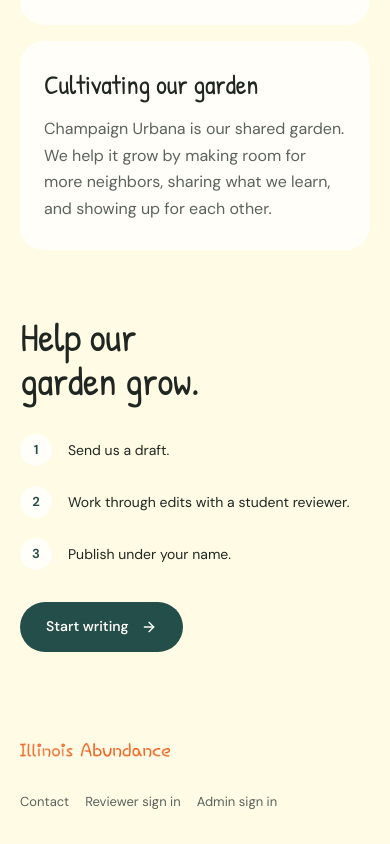
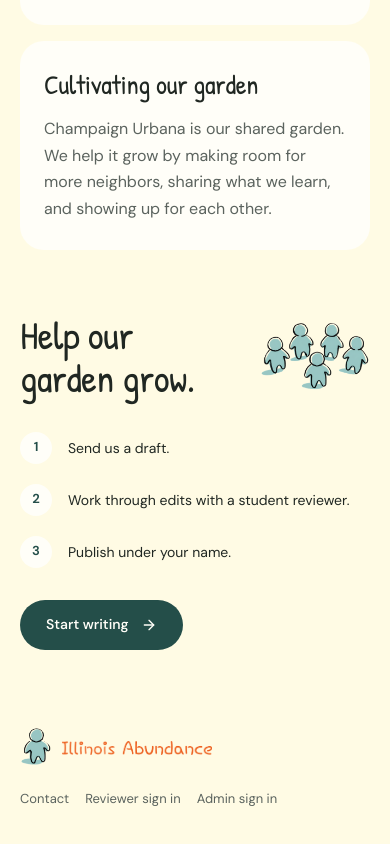
Before and after one commit to bhnsadhu/illinois-abundance, a Next.js app: page /about in a window 390 px wide. Shown: the part 967-1811 px from the top of the page. Built offline with nearby package versions, Linux system fonts and the light colour scheme; no server answers; the database is empty.

Commit message:
Carry the logo people through community and writing pages

```diff
--- a/src/app/about/page.tsx
+++ b/src/app/about/page.tsx
@@ -1,6 +1,7 @@
 import type { Metadata } from 'next';
 import Image from 'next/image';
 import { Reveal } from '@/components/reveal';
+import { BrandPeople } from '@/components/brand-people';
 import Link from 'next/link';
 import { ArrowRight, ArrowUpRight } from '@/components/icons';
 import { getSiteContent } from '@/lib/site-content';
@@ -12,6 +13,6 @@ export default async function AboutPage() {
   return <div className="container about-page">
     <header className="about-hero"><div><h1>{content.about.title}</h1><p>{content.about.intro}</p><a className="text-link" href={content.about.socialHref} target="_blank" rel="noopener noreferrer">{content.about.socialLabel} <ArrowUpRight size={16}/><span className="sr-only"> (opens in a new tab)</span></a></div>{content.about.imageUrl&&<div className="about-hero-art"><Image src={content.about.imageUrl} width={800} height={560} alt={content.about.imageAlt} unoptimized loading="eager" sizes="(max-width: 767px) 100vw, 50vw"/></div>}</header>
     <div className="about-sections">{content.about.sections.map(section => <Reveal key={section.title} className="about-section"><h2>{section.title}</h2><p>{section.body}</p></Reveal>)}</div>
-    <Reveal className="about-write"><div><h2>{content.about.writeTitle}</h2></div><div><ol>{content.about.steps.map(step => <li key={step.text}>{step.text}</li>)}</ol><Link className="button" href="/write">{content.about.writeLinkLabel} <ArrowRight size={16}/></Link></div></Reveal>
+    <Reveal className="about-write"><div className="about-write-invitation"><h2>{content.about.writeTitle}</h2><BrandPeople className="about-write-people"/></div><div><ol>{content.about.steps.map(step => <li key={step.text}>{step.text}</li>)}</ol><Link className="button" href="/write">{content.about.writeLinkLabel} <ArrowRight size={16}/></Link></div></Reveal>
   </div>;
 }
--- a/src/app/editorial.css
+++ b/src/app/editorial.css
@@ -579,6 +579,8 @@
   margin-bottom: 0;
   font-size: 48px;
 }
+.about-write-invitation { display: flex; flex-direction: column; align-items: flex-start; gap: 28px; }
+.about-write-invitation .about-write-people { width: 176px; height: 110px; }
 
 .about-write ol {
   display: grid;
@@ -694,7 +696,10 @@
   .about-section h2 { max-width: 20ch; font-size: 27px; }
   .about-section > p { font-size: var(--text-body); }
   .about-write { grid-template-columns: 1fr; gap: 32px; margin-top: 48px; padding-block: 16px; }
-  .about-write h2 { max-width: 14ch; font-size: 40px; }
+  .about-write-invitation { flex-direction: row; align-items: center; gap: 20px; }
+  .about-write-invitation h2 { flex: 1; min-width: 0; }
+  .about-write-invitation .about-write-people { width: clamp(88px, 28vw, 112px); height: auto; aspect-ratio: 8 / 5; }
+  .about-write h2 { max-width: 14ch; font-size: clamp(32px, 10vw, 40px); }
   .about-write li { font-size: 14px; }
   .load-more { margin-top: 32px; }
 }
--- a/src/app/globals.css
+++ b/src/app/globals.css
@@ -74,6 +74,7 @@ svg { flex-shrink: 0; }
 .wordmark { min-height: 44px; display: flex; align-items: center; gap: 12px; }
 .wordmark-name { display: block; width: 225px; }
 .brand-people { display: block; width: 64px; height: 40px; overflow: hidden; }
+.brand-people[data-variant=neighbor] { width: 40px; height: auto; aspect-ratio: 120 / 145; }
 .wordmark img { width: 100%; height: auto; }
 .desktop-nav { display: flex; align-items: center; gap: 24px; margin-left: auto; font-size: var(--text-label); font-weight: 500; }
 .desktop-nav a { display: flex; align-items: center; min-height: 44px; color: var(--muted); transition: color var(--duration-fast) ease; }
@@ -109,14 +110,18 @@ svg { flex-shrink: 0; }
 .footer-bar { display: flex; flex-wrap: wrap; align-items: center; justify-content: space-between; gap: 8px 24px; padding-block: 24px; }
 .footer-brand { display: flex; align-items: center; gap: 10px; width: auto; min-height: 44px; }
 .footer-brand img { width: 190px; height: auto; }
+.footer-brand .brand-people { width: 32px; }
 .footer-links { display: flex; flex-wrap: wrap; align-items: center; gap: 24px; font-size: 13px; color: var(--muted); }
 .footer-links a { min-height: 44px; display: flex; align-items: center; }
 
 /* Shared forms: consistent labels, clear input boundaries, and immediate feedback. */
-.write-heading { display: flex; align-items: center; gap: 32px; margin-bottom: 48px; }
+.write-heading { margin-bottom: 48px; }
 .write-heading > div { min-width: 0; }
 .write-heading h1 { font-size: clamp(42px, 5vw, 64px); max-width: 640px; }
 .write-heading p { max-width: 55ch; margin-bottom: 0; color: var(--muted); font-size: 17px; }
+.write-intro { display: flex; align-items: center; gap: 32px; max-width: 720px; }
+.write-intro p { flex: 1; min-width: 0; }
+.write-heading .write-neighbor { width: 56px; }
 .form-card { background: var(--paper); border-radius: 24px; padding: 40px; max-width: 100%; }
 .form-fields { min-width: 0; margin: 0; padding: 0; border: 0; }
 .form-row { display: grid; grid-template-columns: repeat(2, minmax(0, 1fr)); gap: 24px; }
@@ -145,6 +150,7 @@ label:has(input[type=checkbox]) { display: flex; gap: 10px; align-items: center;
 .success-state h1 { margin-bottom: 25px; }
 .success-state .button { margin-top: 20px; }
 .success-state p { font-size: 17px; }
+.success-state .submission-people { width: 160px; height: 100px; margin: 28px auto 4px; }
 .login-sent-title { font-size: 30px; margin: 25px 0 14px; }
 .login-note { margin: 20px 0 0; text-align: center; }
 .login-form { text-align: left; }
@@ -188,7 +194,6 @@ label:has(input[type=checkbox]) { display: flex; gap: 10px; align-items: center;
   .nav-wrap { gap: 16px; }
   .wordmark-name { width: 200px; }
   .nav-actions { gap: 4px; }
-  .write-heading { gap: 40px; }
 }
 @media (max-width: 900px) {
   .desktop-nav, .nav-write { display: none; }
@@ -219,9 +224,11 @@ label:has(input[type=checkbox]) { display: flex; gap: 10px; align-items: center;
   .footer-brand img { width: 150px; }
   .footer-links { gap: 16px; font-size: var(--text-small); }
   .empty-state { padding: 36px 24px; }
-  .write-heading { display: block; margin-bottom: 32px; }
+  .write-heading { margin-bottom: 32px; }
   .write-heading h1 { font-size: 42px; }
   .write-heading p { font-size: 16px; }
+  .write-intro { gap: 20px; }
+  .write-heading .write-neighbor { width: 44px; }
   .form-card { padding: 28px 22px; border-radius: 20px; }
   .form-row { grid-template-columns: 1fr; gap: 0; }
   .field-meta { font-size: var(--text-small); gap: 10px; }
--- a/src/app/page.module.css
+++ b/src/app/page.module.css
@@ -28,6 +28,8 @@
 .community { display: grid; grid-template-columns: 1fr auto; align-items: center; gap: 48px; margin-top: 96px; padding: 56px; background: var(--deep-teal); color: var(--cream); border-radius: 28px; }
 .community h2 { font-size: clamp(36px, 3.6vw, 52px); margin-bottom: 18px; }
 .community p { max-width: 48ch; margin: 0; }
+.communityInvitation { display: flex; align-items: center; gap: 28px; }
+.communityPeople { width: 144px; height: 90px; }
 .communityActions { display: flex; flex-direction: column; align-items: flex-start; gap: 12px; }
 .communityActions :global(.text-link) { color: var(--cream); }
 .community :focus-visible { outline-color: var(--mustard); }
@@ -83,6 +85,7 @@
   .mission { padding: 40px; gap: 40px; }
   .participation { gap: 28px; }
   .community { padding: 40px; gap: 28px; }
+  .communityInvitation { flex-direction: column; align-items: flex-start; gap: 20px; }
   .heading h1 { font-size: clamp(32px, 4vw, 42px); }
   .featureCopy { padding: 32px; }
   .feature h2 { font-size: 36px; }
@@ -108,6 +111,8 @@
   .community { grid-template-columns: 1fr; gap: 28px; padding: 32px 24px; margin-top: 56px; border-radius: 24px; }
   .community h2 { font-size: 36px; }
   .communityActions { align-items: flex-start; }
+  .communityInvitation { flex-direction: row; flex-wrap: wrap; gap: 20px; }
+  .communityPeople { width: 112px; height: 70px; }
   .introActions { gap: 10px; }
   .introActions :global(.button) { padding-inline: 18px; font-size: 13px; }
   .featureEmpty { margin-top: 56px; }
--- a/src/app/write/page.tsx
+++ b/src/app/write/page.tsx
@@ -1,5 +1,6 @@
 import type {Metadata} from 'next';
 import {SubmissionForm} from '@/components/submission-form';
+import {BrandPeople} from '@/components/brand-people';
 import {getSiteContent} from '@/lib/site-content';
 export async function generateMetadata():Promise<Metadata>{const {write}=await getSiteContent();return {title:write.title,description:write.intro,alternates:{canonical:'/write'}};}
-export default async function WritePage(){const content=await getSiteContent();return <div className="container page-section"><div className="write-heading"><div><h1>{content.write.title}</h1><p>{content.write.intro}</p></div></div><SubmissionForm copy={content.write}/><p className="privacy-copy">{content.write.disclosure}</p></div>;}
+export default async function WritePage(){const content=await getSiteContent();return <div className="container page-section"><div className="write-heading"><h1>{content.write.title}</h1><div className="write-intro"><p>{content.write.intro}</p><BrandPeople variant="neighbor" className="write-neighbor"/></div></div><SubmissionForm copy={content.write}/><p className="privacy-copy">{content.write.disclosure}</p></div>;}
--- a/src/components/brand-people.tsx
+++ b/src/components/brand-people.tsx
@@ -1,6 +1,15 @@
-/** Show the figures from the supplied logo without altering its artwork. */
-export function BrandPeople() {
-  return <svg className="brand-people" viewBox="150 0 400 250" width="400" height="250" aria-hidden="true" focusable="false">
-    <image href="/brand/logo-transparent.png" width="714" height="614"/>
+import { useId } from 'react';
+
+/** Original logo artwork, sized below its native resolution for crisp display. */
+export function BrandPeople({ variant = 'group', className = '' }: { variant?: 'group' | 'neighbor'; className?: string }) {
+  const clipId = useId();
+  const neighbor = variant === 'neighbor';
+  return <svg className={`brand-people ${className}`} data-variant={variant} viewBox={neighbor ? '294 105 120 145' : '150 0 400 250'} width={neighbor ? 120 : 400} height={neighbor ? 145 : 250} aria-hidden="true" focusable="false">
+    {neighbor && <defs><clipPath id={clipId}>
+      {/* Keep the foreground person and its shadow; exclude the neighbors behind it. */}
+      <ellipse cx="356" cy="133" rx="28" ry="27"/>
+      <polygon points="328,154 383,154 414,176 414,250 294,250 294,209 307,174"/>
+    </clipPath></defs>}
+    <image href="/brand/logo-transparent.png" width="714" height="614" clipPath={neighbor ? `url(#${clipId})` : undefined}/>
   </svg>;
 }
--- a/src/components/footer.tsx
+++ b/src/components/footer.tsx
@@ -1,11 +1,12 @@
 import Image from 'next/image';
 import Link from 'next/link';
+import { BrandPeople } from './brand-people';
 import { siteContentDefaults, type SiteContent } from '@/lib/site-content-model';
 
 export function Footer({branding=siteContentDefaults.branding,navigation=siteContentDefaults.navigation}:{branding?:SiteContent['branding'];navigation?:SiteContent['navigation']}) {
   return <footer className="site-footer">
     <div className="container footer-bar">
-      <Link className="footer-brand" href="/" aria-label={`${branding.name} home`}>{branding.logoUrl?<Image src={branding.logoUrl} alt={branding.logoAlt} width={1439} height={132} sizes="(max-width: 767px) 150px, 190px" unoptimized/>:branding.name}</Link>
+      <Link className="footer-brand" href="/" aria-label={`${branding.name} home`}>{branding.logoUrl===siteContentDefaults.branding.logoUrl&&<BrandPeople variant="neighbor"/>}{branding.logoUrl?<Image src={branding.logoUrl} alt={branding.logoAlt} width={1439} height={132} sizes="(max-width: 767px) 150px, 190px" unoptimized/>:branding.name}</Link>
       <nav className="footer-links" aria-label="Footer">{navigation.footerLinks.map(link=><Link key={`${link.href}-${link.label}`} href={link.href}>{link.label}</Link>)}<a href={`mailto:${branding.contactEmail}`}>{navigation.contactLabel}</a><Link href="/login">{navigation.reviewerLabel}</Link><Link href="/login/admin">{navigation.adminLabel}</Link></nav>
     </div>
   </footer>;
--- a/src/components/verification-form.tsx
+++ b/src/components/verification-form.tsx
@@ -3,10 +3,11 @@ import { readApiResponse } from '@/lib/client-response';
 import Link from 'next/link';
 import { useEffect, useRef, useState } from 'react';
 import { ArrowRight } from './icons';
+import { BrandPeople } from './brand-people';
 import {siteContentDefaults,type SiteContent} from '@/lib/site-content-model';
 export function VerificationForm({copy=siteContentDefaults.write}:{copy?:SiteContent['write']}){const [code,setCode]=useState('');const [busy,setBusy]=useState(false);const [resending,setResending]=useState(false);const [error,setError]=useState('');const [notice,setNotice]=useState('');const [done,setDone]=useState(false);const successHeading=useRef<HTMLHeadingElement>(null);const feedback=useRef<HTMLParagraphElement>(null);const codeInput=useRef<HTMLInputElement>(null);useEffect(()=>{if(error)feedback.current?.focus();},[error]);useEffect(()=>{if(notice)codeInput.current?.focus();},[notice]);useEffect(()=>{if(done)successHeading.current?.focus();},[done]);
  async function verify(event:React.FormEvent){event.preventDefault();if(busy)return;setBusy(true);setError('');setNotice('');try{const response=await fetch('/api/submissions/verify',{method:'POST',headers:{'Content-Type':'application/json'},body:JSON.stringify({code})});const result=await readApiResponse(response);if(!response.ok)throw new Error(result.error||'That code didn’t match. Try again.');setDone(true);}catch(error){setError(error instanceof Error?error.message:'Please try again.');}finally{setBusy(false);}}
  async function resend(){if(resending||busy)return;setResending(true);setError('');setNotice('');try{const response=await fetch('/api/submissions/resend',{method:'POST',headers:{'Content-Type':'application/json'},body:'{}'});const result=await readApiResponse(response);if(!response.ok)throw new Error(result.error||'Please try again in a moment.');setCode('');setNotice('A new code is on its way. Use the newest one.');}catch(error){setError(error instanceof Error?error.message:'Please try again.');}finally{setResending(false);}}
- if(done)return <div className="success-state"><h1 ref={successHeading} tabIndex={-1}>{copy.successTitle}</h1><p>{copy.successBody}</p><Link className="button" href="/latest">{copy.successLabel} <ArrowRight size={17}/></Link></div>;
+ if(done)return <div className="success-state"><h1 ref={successHeading} tabIndex={-1}>{copy.successTitle}</h1><p>{copy.successBody}</p><BrandPeople className="submission-people"/><Link className="button" href="/latest">{copy.successLabel} <ArrowRight size={17}/></Link></div>;
  return <><h1>{copy.verifyTitle}</h1><p className="form-intro">{copy.verifyIntro}</p><form className="form-card verify-card" onSubmit={verify}><label htmlFor="code">{copy.codeLabel}</label><input ref={codeInput} id="code" className="code-input" name="code" value={code} onChange={event=>setCode(event.target.value.replace(/\D/g,'').slice(0,6))} inputMode="numeric" pattern="[0-9]{6}" maxLength={6} minLength={6} autoComplete="one-time-code" placeholder="000000" required autoFocus aria-describedby="verification-consent"/>{error&&<p ref={feedback} tabIndex={-1} className="alert alert-error" role="alert">{error}</p>}{notice&&<p className="alert" role="status">{notice}</p>}<p className="consent-copy" id="verification-consent">{copy.consent}</p><button className="button full-width" disabled={busy||resending} aria-busy={busy}>{busy?'Sending your piece…':copy.submitLabel}<ArrowRight size={17}/></button><div className="resend-copy"><p>{copy.resendHint}</p><button type="button" onClick={resend} disabled={resending||busy} aria-busy={resending} className="text-button">{resending?'Sending…':copy.resendLabel}</button></div></form><Link className="text-link" href="/write">{copy.backLabel}</Link></>;
 }
```
Also changed, not shown: src/app/events/page.tsx (+2 -1 lines), src/app/extras.css (+7 -0 lines), src/app/page.tsx (+7 -3 lines), 1 other file (tests, documents, lock files or other folders).
